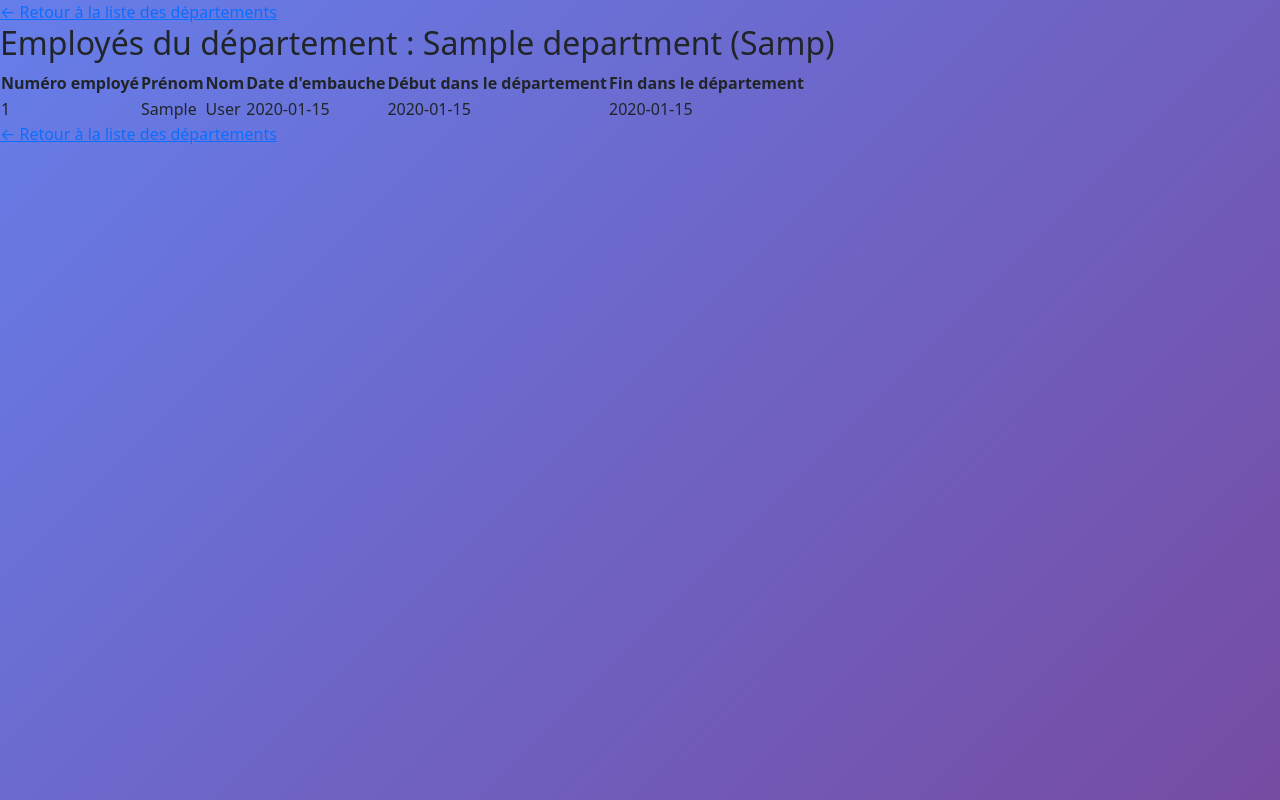
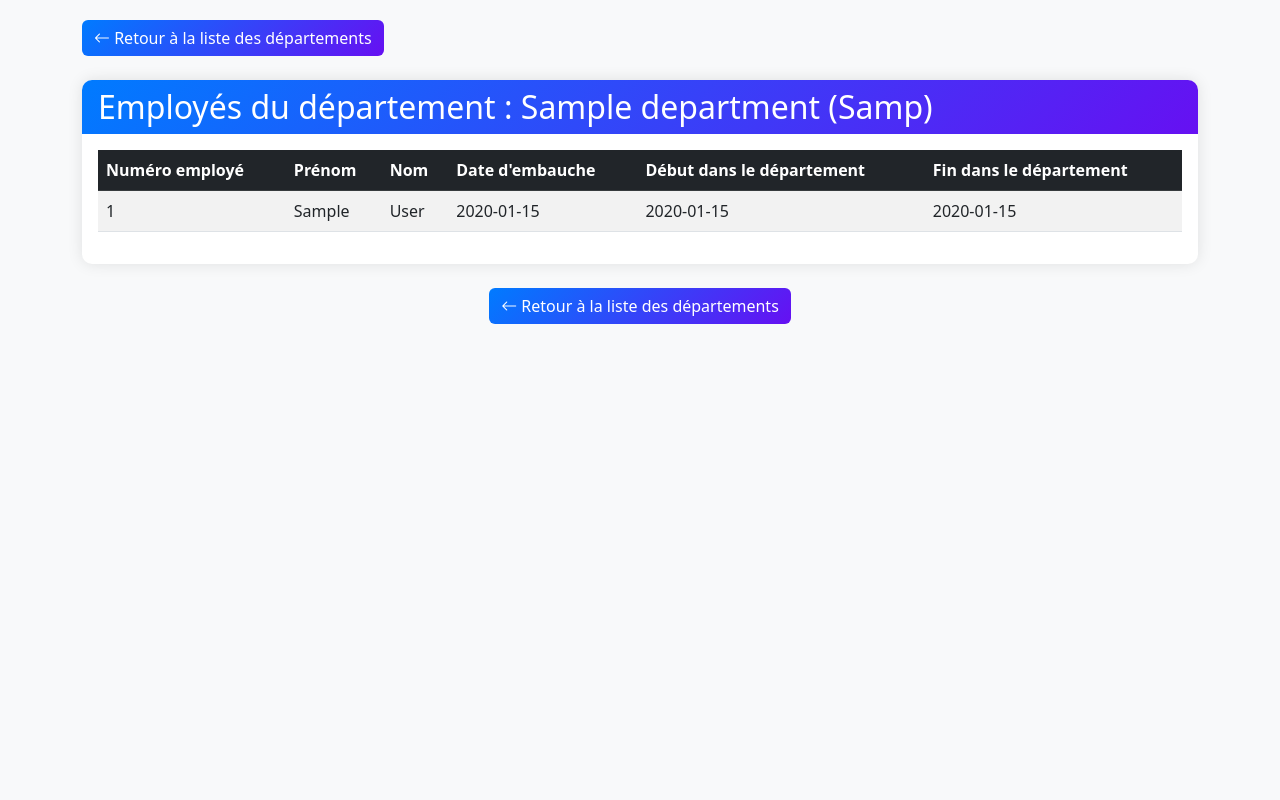
Before and after one commit to fitahiana123/test_db-master, a PHP site: the page made by test_db-master/pages/employes_departement.php in a window 1280 px wide. Run offline with PHP 8.4, Linux system fonts and the light colour scheme; tables that the repository leaves empty hold one stand-in row (values such as "Sample post").

Commit message:
modified:   test_db-master/pages/employes_departement.php 	modified:   test_db-master/pages/to_do_liste.txt

```diff
--- a/test_db-master/pages/employes_departement.php
+++ b/test_db-master/pages/employes_departement.php
@@ -48,20 +48,50 @@ $result = $stmt->get_result();
     <!-- Bootstrap Icons -->
     <link href="https://cdn.jsdelivr.net/npm/bootstrap-icons@1.10.0/font/bootstrap-icons.css" rel="stylesheet">
     <style>
-        body { background: linear-gradient(135deg, #667eea 0%, #764ba2 100%); min-height: 100vh; }
-        .main-container { background: white; border-radius: 20px; box-shadow: 0 20px 40px rgba(0,0,0,0.1); margin: 20px auto; }
-        .header { background: linear-gradient(135deg, #667eea 0%, #764ba2 100%); color: white; padding: 30px; border-radius: 20px 20px 0 0; }
-        .content { padding: 30px; }
+        body {
+            background-color: #f8f9fa;
+            padding-top: 20px;
+        }
+        .card {
+            border: none;
+            border-radius: 10px;
+            box-shadow: 0 0 15px rgba(0,0,0,0.1);
+            overflow: hidden;
+        }
+        .card-header {
+            background: linear-gradient(135deg, #007bff 0%, #6610f2 100%);
+            color: white;
+            border: none;
+        }
+        .btn-primary {
+            background: linear-gradient(135deg, #007bff 0%, #6610f2 100%);
+            border: none;
+        }
+        .btn-primary:hover {
+            background: linear-gradient(135deg, #0069d9 0%, #5209cf 100%);
+        }
     </style>
 </head>
 <body>
-    <div class="back-link">
-        <a href="index.php">← Retour à la liste des départements</a>
+    <div class="container">
+        <div class="row mb-4">
+            <div class="col-12">
+                <a href="index.php" class="btn btn-primary">
+                    <i class="bi bi-arrow-left"></i> Retour à la liste des départements
+                </a>
+            </div>
         </div>
 
-    <h2>Employés du département : <?php echo htmlspecialchars($dept_name . ' (' . $dept_no . ')'); ?></h2>
-
-    <table>
+        <div class="row">
+            <div class="col-12">
+                <div class="card">
+                    <div class="card-header">
+                        <h2 class="mb-0">Employés du département : <?php echo htmlspecialchars($dept_name . ' (' . $dept_no . ')'); ?></h2>
+                    </div>
+                    <div class="card-body">
+                        <div class="table-responsive">
+                            <table class="table table-striped table-hover">
+                                <thead class="table-dark">
                                     <tr>
                                         <th>Numéro employé</th>
                                         <th>Prénom</th>
@@ -70,6 +100,8 @@ $result = $stmt->get_result();
                                         <th>Début dans le département</th>
                                         <th>Fin dans le département</th>
                                     </tr>
+                                </thead>
+                                <tbody>
                                     <?php if ($result && $result->num_rows > 0): ?>
                                         <?php while($row = $result->fetch_assoc()): ?>
                                             <tr>
@@ -82,12 +114,28 @@ $result = $stmt->get_result();
                                             </tr>
                                         <?php endwhile; ?>
                                     <?php else: ?>
-            <tr><td colspan="6">Aucun employé trouvé dans ce département.</td></tr>
+                                        <tr>
+                                            <td colspan="6" class="text-center text-muted">Aucun employé trouvé dans ce département.</td>
+                                        </tr>
                                     <?php endif; ?>
+                                </tbody>
                             </table>
+                        </div>
+                    </div>
+                </div>
+            </div>
+        </div>
 
-    <div class="back-link">
-        <a href="index.php">← Retour à la liste des départements</a>
+        <div class="row mt-4 mb-5">
+            <div class="col-12 text-center">
+                <a href="index.php" class="btn btn-primary">
+                    <i class="bi bi-arrow-left"></i> Retour à la liste des départements
+                </a>
             </div>
+        </div>
+    </div>
+
+    <!-- Bootstrap Bundle with Popper -->
+    <script src="https://cdn.jsdelivr.net/npm/bootstrap@5.3.0/dist/js/bootstrap.bundle.min.js"></script>
 </body>
 </html>
```
Also changed, not shown: test_db-master/pages/to_do_liste.txt (+8 -81 lines). Lines whose indentation alone changed are shown as unchanged.
